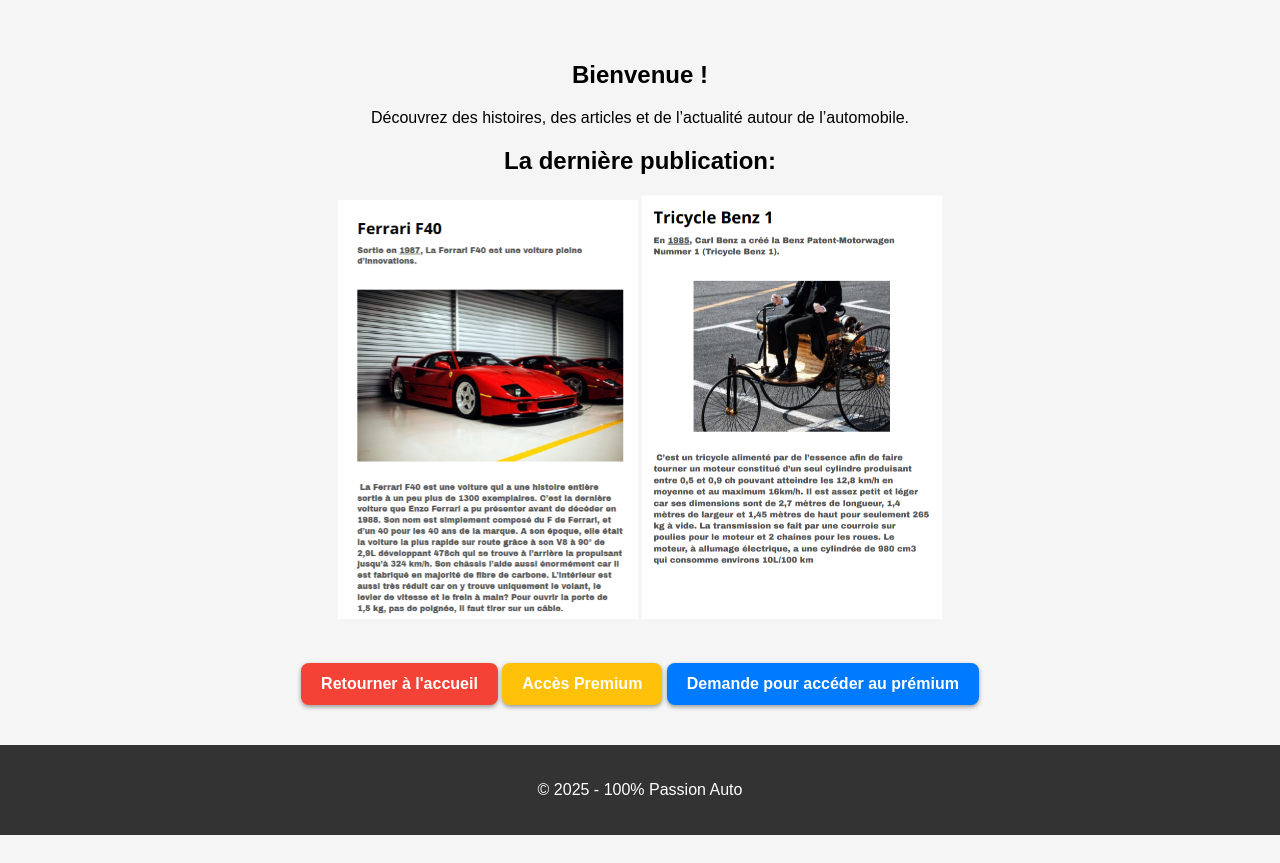
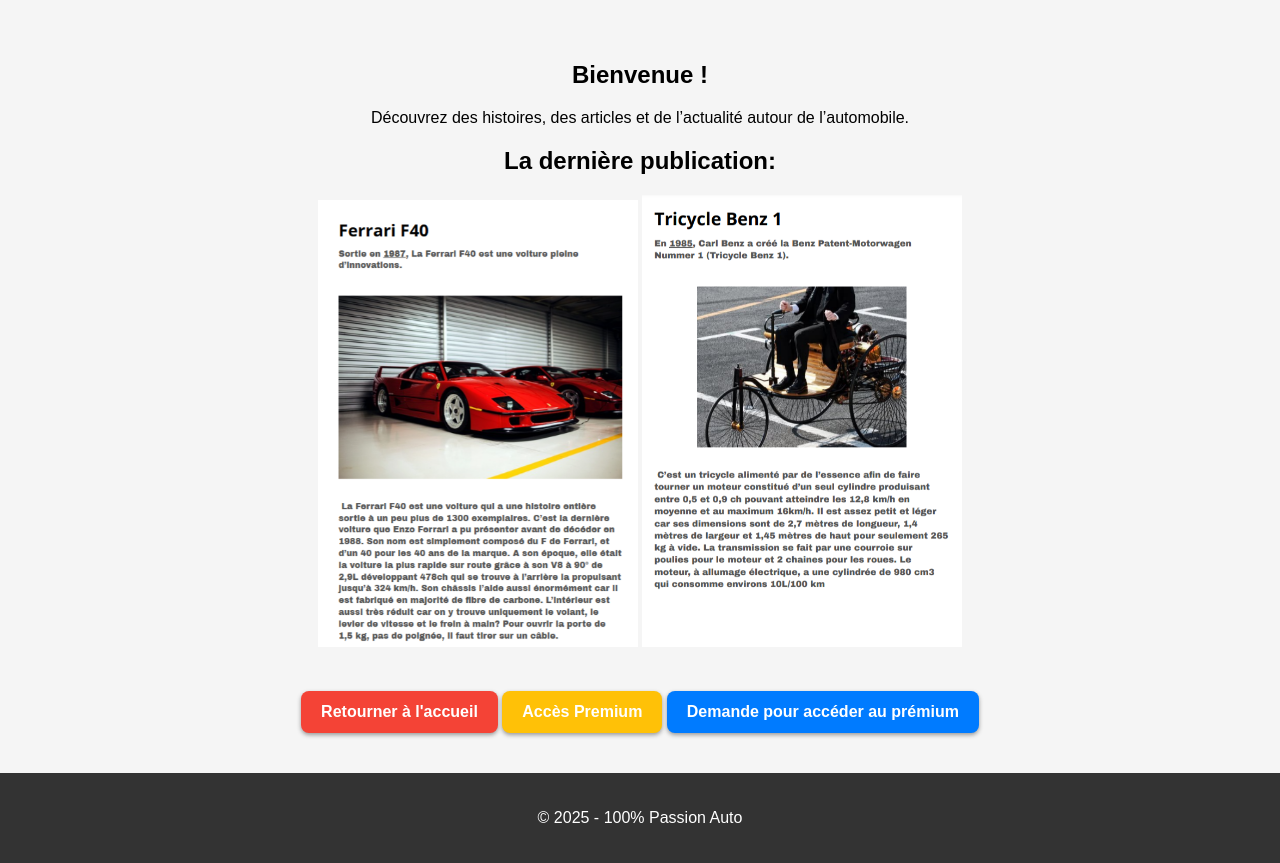
Before and after one commit to 100passionauto/applications, a plain HTML site: page articles.html in a window 1280 px wide. Shown: the part 219-1082 px from the top of the page. Before the commit the page ends 1054 px from the top, so only its background shows below. Drawn offline with Linux system fonts and the light colour scheme.

Commit message:
Update articles.html

```diff
--- a/articles.html
+++ b/articles.html
@@ -20,8 +20,8 @@
 
 
 	<h2>La dernière publication:</h2>
-	<img width="300" src="images/f40.jpg"/>
-     <img width="300" src="images/karl-benz.jpg"/>
+	<img width="320" src="images/f40.jpg"/>
+     <img width="320" src="images/karl-benz.jpg"/>
       </a>
     </section>
   </main>
```
